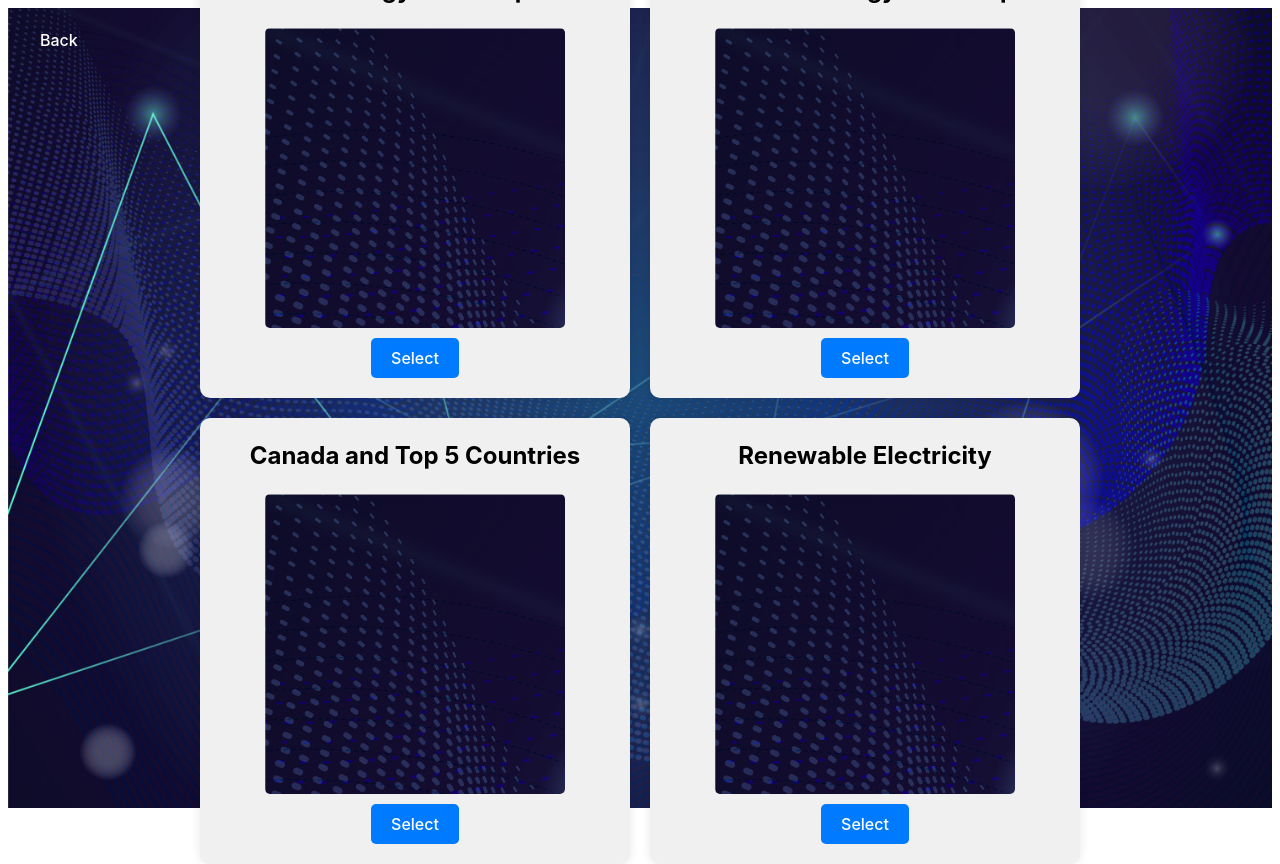
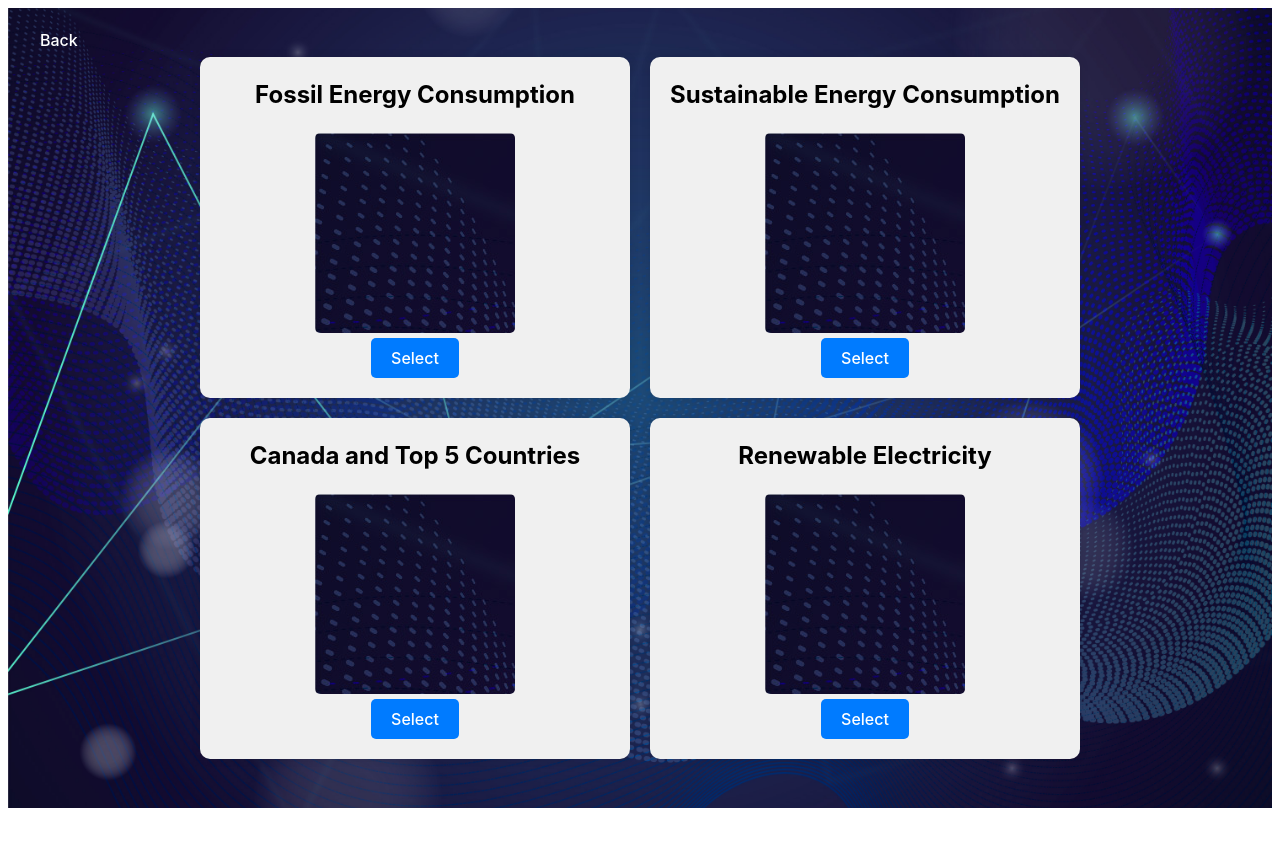
Before and after one commit to Razzmatazz146/FinalIntProjectW24DZE, a React (Vite) app in the folder client/: page /explore-data in a window 1280 px wide. After the commit the page ends 816 px from the top, so only its background shows below. Built offline with nearby package versions, Linux system fonts and the light colour scheme.

Commit message:
margin fix

```diff
--- a/client/src/ExploreData.css
+++ b/client/src/ExploreData.css
@@ -20,38 +20,38 @@ h2 {
 }
 
 .graph1-picture-placeholder {
-    width: 300px;
-    height: 300px;
+    width: 200px;
+    height: 200px;
     background-color: #ccc;
     border-radius: 5px;
-    margin: 10px auto;
+    margin: 5px auto;
     background-image: url('./assets/background.jpg');
 }
 
 .graph2-picture-placeholder {
-    width: 300px;
-    height: 300px;
+    width: 200px;
+    height: 200px;
     background-color: #ccc;
     border-radius: 5px;
-    margin: 10px auto;
+    margin: 5px auto;
     background-image: url('./assets/background.jpg');
 }
 
 .graph3-picture-placeholder {
-    width: 300px;
-    height: 300px;
+    width: 200px;
+    height: 200px;
     background-color: #ccc;
     border-radius: 5px;
-    margin: 10px auto;
+    margin: 5px auto;
     background-image: url('./assets/background.jpg');
 }
 
 .graph4-picture-placeholder {
-    width: 300px;
-    height: 300px;
+    width: 200px;
+    height: 200px;
     background-color: #ccc;
     border-radius: 5px;
-    margin: 10px auto;
+    margin: 5px auto;
     background-image: url('./assets/background.jpg');
 }
 
```
